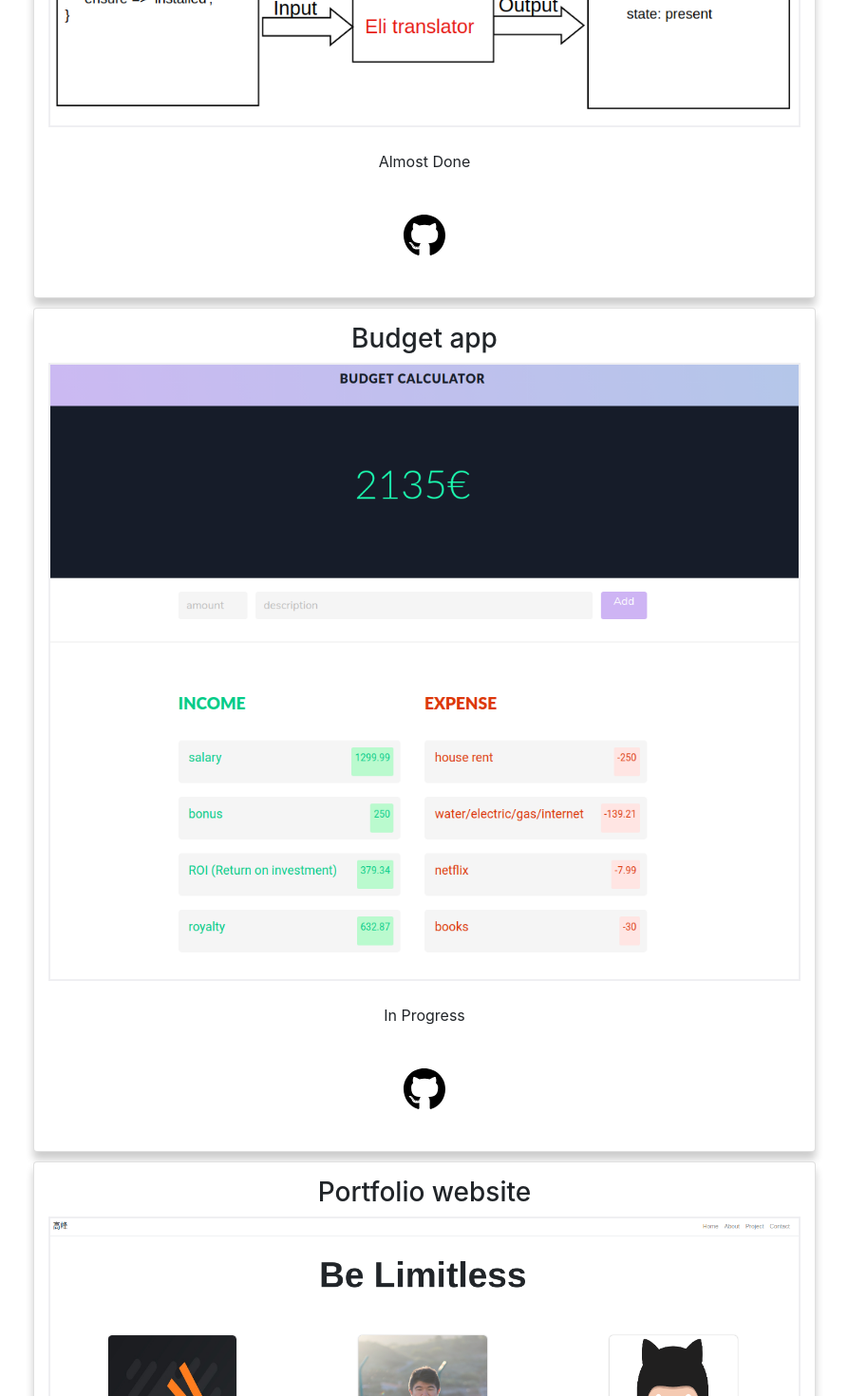
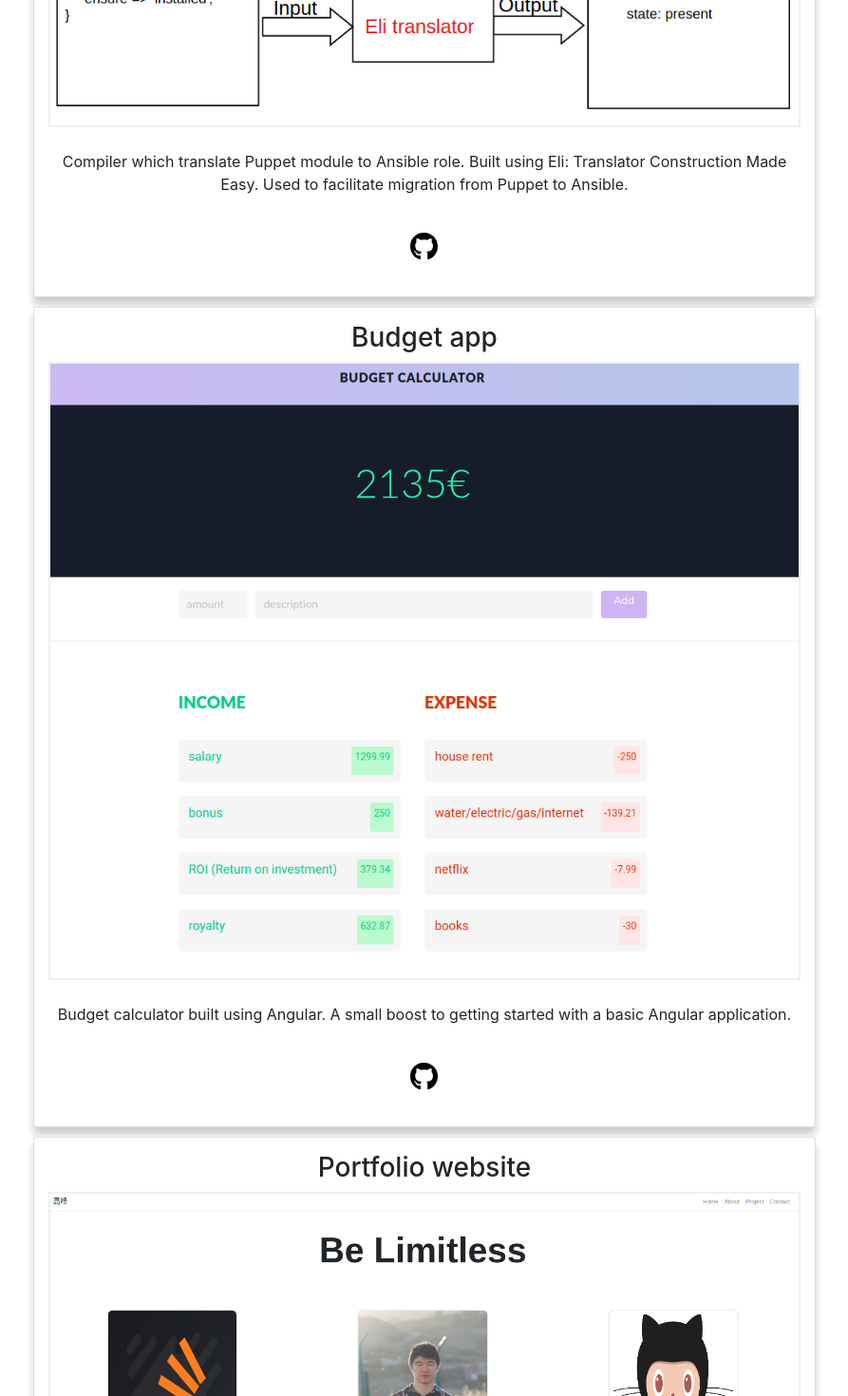
Before and after one commit to gaofeng-yin/site, a React (Create React App) app: page /project in a window 1280 px wide. Shown: the part 460-1930 px from the top of the page at 95% size, without its empty margins (193-1086 px from the left). Built offline with nearby package versions, Linux system fonts and the light colour scheme.

Commit message:
update project description

```diff
--- a/src/components/Proj.js
+++ b/src/components/Proj.js
@@ -12,25 +12,25 @@ function Proj(){
         {
             title: 'Puppet to Ansible compiler',
             img: eli,
-            description: 'Almost Done',
-            link: 'null'
+            description: 'Compiler which translate Puppet module to Ansible role. Built using Eli: Translator Construction Made Easy. Used to facilitate migration from Puppet to Ansible.',
+            link: 'https://github.com/gaofeng-yin/Puppet2Ansible'
         },
         {
             title: 'Budget app',
             img: budgetapp,
-            description: 'In Progress',
-            link: 'null'
+            description: 'Budget calculator built using Angular. A small boost to getting started with a basic Angular application.',
+            link: 'https://github.com/gaofeng-yin/budget_app'
         },
         {
             title: 'Portfolio website',
             img: website,
-            description: 'In Progress',
-            link: 'null'
+            description: 'Portfolio website, built from scratch using React.',
+            link: 'https://github.com/gaofeng-yin/site'
         },
         {
             title: 'Json to html table',
             img: parser,
-            description: 'Compiler built using YACC&LEX which translate json file, containing Google calendar info, into HTML table cotent. This may help better visualization of the data.',
+            description: 'Compiler built using YACC&LEX which translate json file, containing Google calendar info, into HTML table cotent. This may help to better visualization of the data.',
             link: 'https://github.com/gaofeng-yin/language_processor'
 
         },
@@ -51,7 +51,7 @@ function Proj(){
             <img className="site-image" src={projetos.img} alt="img" />
             <p><br></br>{projetos.description}</p>
             <a href={projetos.link} target="_blank" rel="noopener noreferrer">
-            <img className="link" src={giticon} alt="img" /></a>
+            <img className="link-proj" src={giticon} alt="img" /></a>
         </div>
         )}
     </div>
--- a/src/index.css
+++ b/src/index.css
@@ -75,6 +75,12 @@ code {
   padding: 3px;
 }
 
+.link-proj {
+  width: 35px;
+  height: 75px;
+  padding: 3px;
+}
+
 .site-image {
   width: 100%;
   height: auto;
```
